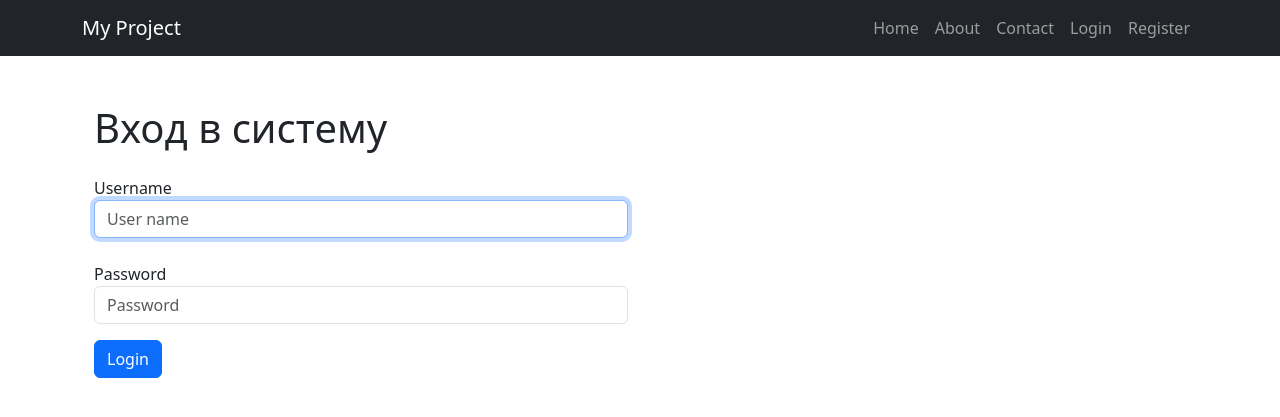
After one commit to M1RRoN/API-find-bars, a Django app: page /login/ in a window 1280 px wide. The commit adds this page. Shown: the top 417 px of the page. Run offline with Django 4.2, Linux system fonts and the light colour scheme.

Commit message:
add login and logout

```diff
--- a/api_bars/settings.py
+++ b/api_bars/settings.py
@@ -114,6 +114,7 @@ REST_FRAMEWORK = {
         'rest_framework.authentication.BasicAuthentication',
         'rest_framework.authentication.SessionAuthentication',
     ),
+    'LOGIN_URL': 'custom_login',
 }
 
 # Internationalization
@@ -137,3 +138,4 @@ STATIC_URL = 'static/'
 # https://docs.djangoproject.com/en/4.1/ref/settings/#default-auto-field
 
 DEFAULT_AUTO_FIELD = 'django.db.models.BigAutoField'
+LOGIN_URL = 'login'
--- a/api_bars/urls.py
+++ b/api_bars/urls.py
@@ -13,13 +13,14 @@ Including another URLconf
     1. Import the include() function: from django.urls import include, path
     2. Add a URL to urlpatterns:  path('blog/', include('blog.urls'))
 """
-import rest_framework
 from django.contrib import admin
+from django.contrib.auth.views import LogoutView, LoginView
+
 from django.urls import path, include, re_path
 from rest_framework.routers import DefaultRouter
 
 
-from api_bars.views import index, SearchView, CreateUserView, profile
+from api_bars.views import index, SearchView, CreateUserView, profile, CustomLoginView, CustomLogoutView
 from categories.views import CategoryViewSet
 from establishments.views import PlaceViewSet
 from reviews.views import ReviewViewSet
@@ -37,6 +38,8 @@ urlpatterns = [
     path('search/', SearchView.as_view(), name='search'),
     path('register/', CreateUserView.as_view(), name='register'),
     path('accounts/profile/', profile, name='profile'),
+    path('logout/', CustomLogoutView.as_view(), name='logout'),
+    path('login/', CustomLoginView.as_view(), name='login'),
 
     # path('auth/', include('djoser.urls')),
     # re_path(r'^auth/', include('djoser.urls.authtoken'))
--- a/api_bars/views.py
+++ b/api_bars/views.py
@@ -1,4 +1,5 @@
 from django.contrib.auth.decorators import login_required
+from django.contrib.auth.views import LoginView, LogoutView
 from django.shortcuts import render
 from django.views.generic.list import ListView
 from django.db.models import Q
@@ -41,3 +42,16 @@ def profile(request):
     user = request.user
     context = {'user': user}
     return render(request, 'profile.html', context)
+
+class CustomLoginView(LoginView):
+    template_name = 'login.html' # здесь указываем имя шаблона для страницы входа
+
+    def form_valid(self, form):
+        remember_me = form.cleaned_data.get('remember_me') # здесь можно получить значение поля remember_me из формы входа
+        if not remember_me:
+            self.request.session.set_expiry(0) # если remember_me не выбрано, то сессия будет действительна только до закрытия браузера
+        return super().form_valid(form)
+
+
+class CustomLogoutView(LogoutView):
+    template_name = 'logout.html'
--- a/templates/base.html
+++ b/templates/base.html
@@ -11,7 +11,7 @@
 <body>
 <nav class="navbar navbar-expand-lg navbar-dark bg-dark">
     <div class="container">
-        <a class="navbar-brand" href="#">My Project</a>
+        <a class="navbar-brand" href="{% url 'index' %}">My Project</a>
         <button class="navbar-toggler" type="button" data-bs-toggle="collapse" data-bs-target="#navbarNav"
                 aria-controls="navbarNav" aria-expanded="false" aria-label="Toggle navigation">
             <span class="navbar-toggler-icon"></span>
@@ -19,7 +19,7 @@
         <div class="collapse navbar-collapse" id="navbarNav">
             <ul class="navbar-nav ms-auto">
                 <li class="nav-item">
-                    <a class="nav-link" href="{% url 'index' %">Home</a>
+                    <a class="nav-link" href="{% url 'index' %}">Home</a>
                 </li>
                 <li class="nav-item">
                     <a class="nav-link" href="#">About</a>
@@ -30,14 +30,14 @@
                 </li>
                 {% if user.is_authenticated %}
                 <li class="nav-item">
-                    <a class="nav-link" href="{% url 'profile' %">Profile</a>
+                    <a class="nav-link" href="{% url 'profile' %}">Profile</a>
                 </li>
                 <li class="nav-item">
-                    <a class="nav-link" href="{% url 'rest_framework:logout' %}">Logout</a>
+                    <a class="nav-link" href="{% url 'logout' %}">Logout</a>
                 </li>
                 {% else %}
                 <li class="nav-item">
-                    <a class="nav-link" href="{% url 'rest_framework:login' %}">Login</a>
+                    <a class="nav-link" href="{% url 'login' %}">Login</a>
                 </li>
                 <li class="nav-item">
                     <a class="nav-link" href="{% url 'register' %}">Register</a>
--- /dev/null
+++ b/templates/login.html
@@ -0,0 +1,36 @@
+{% extends 'base.html' %}
+
+{% block content %}
+<div class="container my-5">
+    <div class="row">
+        <div class="col-md-6">
+            <h1 class="mb-4">Вход в систему</h1>
+            <form method="post" class="form">
+                {% csrf_token %}
+                <div class="form-group"><label for="id_username">Username</label><input type="text"
+                                                                                                       name="username"
+                                                                                                       autofocus
+                                                                                                       autocapitalize="none"
+                                                                                                       autocomplete="username"
+                                                                                                       maxlength="150"
+                                                                                                       class="form-control"
+                                                                                                       placeholder="User name"
+                                                                                                       title="" required
+                                                                                                       id="id_username">
+                </div>
+                <br>
+                <div class="form-group"><label for="id_password">Password</label><input type="password"
+                                                                                                      name="password"
+                                                                                                      autocomplete="current-password"
+                                                                                                      class="form-control"
+                                                                                                      placeholder="Password"
+                                                                                                      title=""
+                                                                                                      required
+                                                                                                      id="id_password">
+                </div>
+                <button type="submit" class="btn btn-primary mt-3">Login</button>
+            </form>
+        </div>
+    </div>
+</div>
+{% endblock %}
```
Also changed, not shown: templates/logout.html (added, +13 -0 lines).
